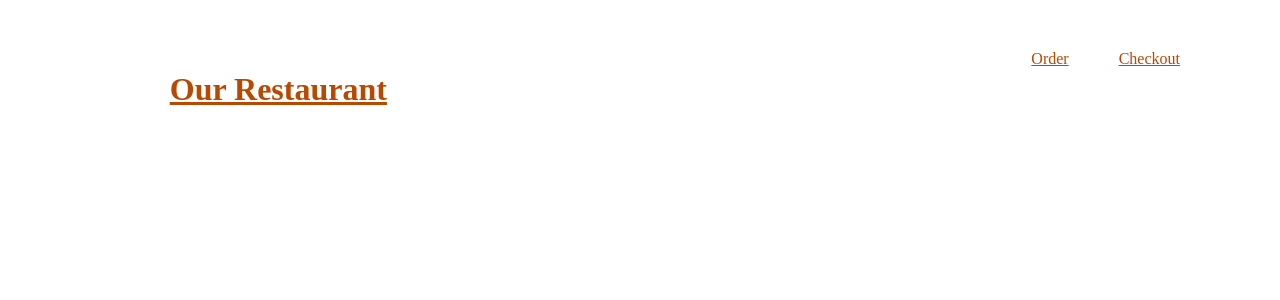
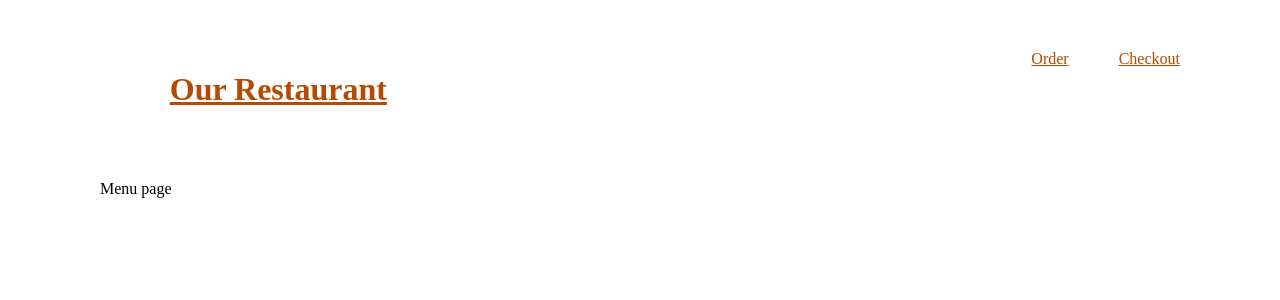
Before and after one commit to benjamingiles/CreativeProject3, a Vue app: page /menu in a window 1280 px wide. Shown: the top 300 px of the page. Built offline with nearby package versions, Linux system fonts and the light colour scheme.

Commit message:
Added files

```diff
--- /dev/null
+++ b/src/views/About.vue
@@ -0,0 +1,5 @@
+<template>
+  <div class="about">
+    <h1>This is an about page</h1>
+  </div>
+</template>
--- a/src/views/Menu.vue
+++ b/src/views/Menu.vue
@@ -1,3 +1,14 @@
+<template>
+<div>
+  <div class="info">
+    <p>Menu page</p>
+  </div>
+  <div class="image">
+
+  </div>
+</div>
+</template>
+
 <script>
 export default {
   name: 'Menu',
```
Also changed, not shown: src/components/MenuList.vue (added), 1 other file (tests, documents, lock files or other folders).
